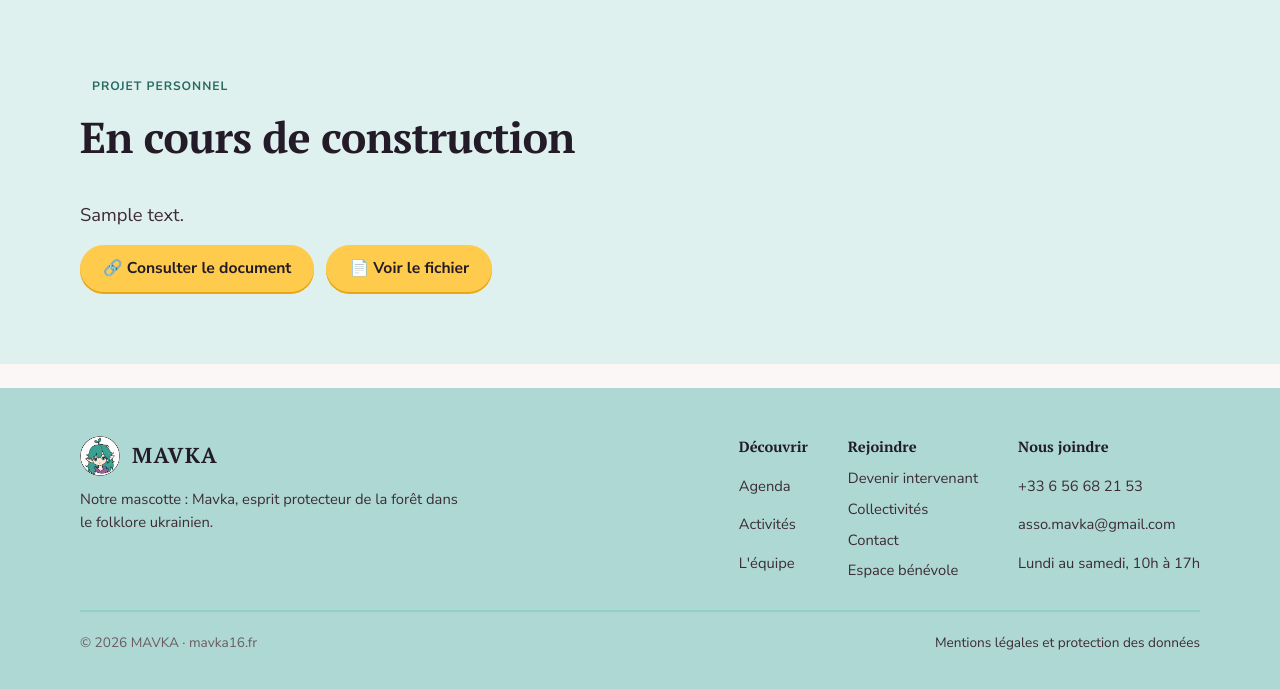
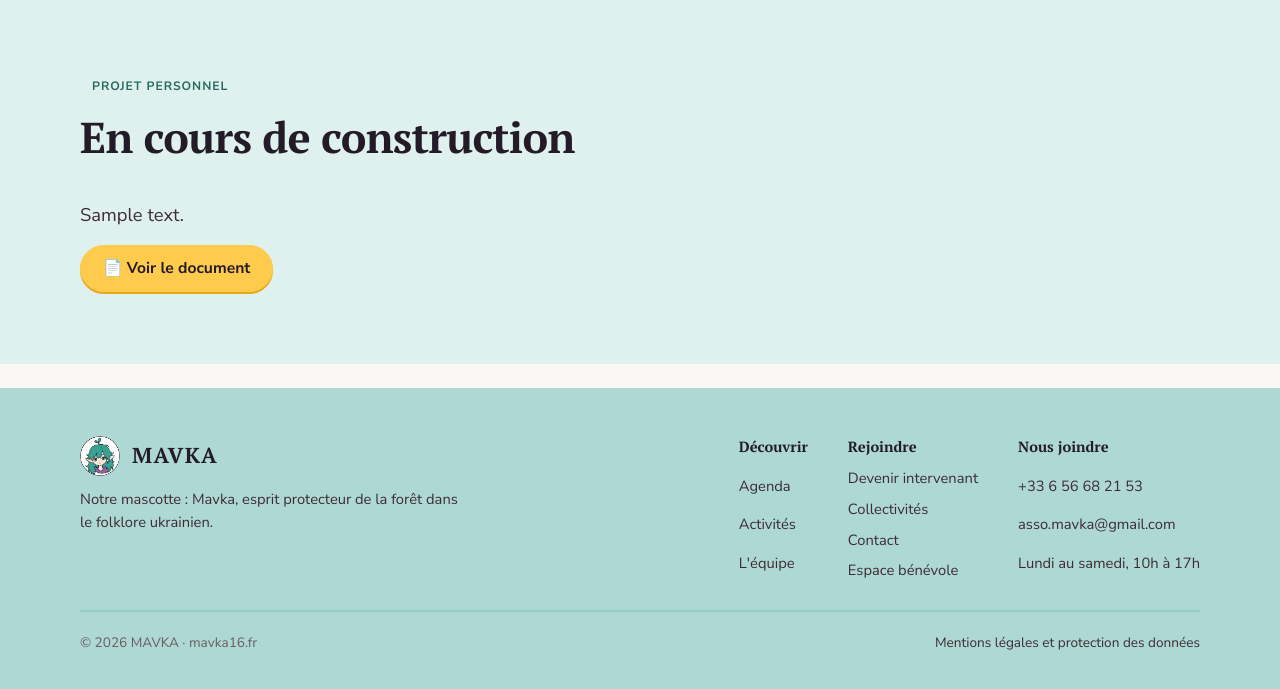
Before and after one commit to assomavka-mas/MAVKA-admin, a PHP site: page /intervenant.php?id=1 in a window 1280 px wide. Shown: the part 2372-3061 px from the top of the page. Run offline with PHP 8.4, Linux system fonts and the light colour scheme; tables that the repository leaves empty hold one stand-in row (values such as "Sample post"); grey boxes marked "Sample" are stand-in pictures.

Commit message:
Un seul bouton document dans le bloc "Projet personnel"
Fichier téléversé prioritaire sur le lien (le fichier est
généralement le geste le plus récent) — évite les deux boutons
jaunes côte à côte remontés par Larysa (lien Drive + PDF).

Co-Authored-By: Claude Sonnet 5 <noreply@anthropic.com>
Claude-Session: https://claude.ai/code/session_01UY3iUaiudK9LGosJdDt1VG

```diff
--- a/intervenant.php
+++ b/intervenant.php
@@ -23,10 +23,13 @@ $photoUrl = ($iv && $iv['photo'] && $iv['dossier'])
 // consultable en plus — les objectifs (admin/intervenant-form.php, section Suivi interne)
 // restent, eux, strictement privés. Rien de renseigné = pas de bloc du tout.
 $projetPublic = $iv && (!empty($iv['projet_developpement_description']) || !empty($iv['projet_developpement']) || !empty($iv['projet_developpement_fichier']));
-$projetLien = $iv['projet_developpement'] ?? null;
 $projetFichierUrl = ($iv && !empty($iv['projet_developpement_fichier']) && $iv['dossier'])
     ? '/assets/uploads/intervenants/' . rawurlencode($iv['dossier']) . '/' . rawurlencode($iv['projet_developpement_fichier'])
     : null;
+// Un seul bouton, jamais les deux : le fichier téléversé prime sur le lien (le fichier est
+// généralement la version la plus à jour — c'est le dernier geste que fait la personne/Larysa).
+$projetDocUrl = $projetFichierUrl ?: ($iv['projet_developpement'] ?? null);
+$projetDocLabel = $projetFichierUrl ? '📄 Voir le document' : '🔗 Consulter le document';
 
 // Présentation / Parcours / Ma vision, affichés en onglets (pilule) sur la page publique.
 $sections = [];
@@ -180,11 +183,8 @@ if ($iv) {
         <h2>En cours de construction</h2>
       </div>
       <?php if ($iv['projet_developpement_description']): ?><p class="lede" style="white-space:pre-line"><?= htmlspecialchars($iv['projet_developpement_description']) ?></p><?php endif; ?>
-      <?php if ($projetLien || $projetFichierUrl): ?>
-      <div class="actions" style="display:flex;gap:12px;flex-wrap:wrap;margin-top:16px">
-        <?php if ($projetLien): ?><a class="btn btn-ghost" href="<?= htmlspecialchars($projetLien) ?>" target="_blank" rel="noopener">🔗 Consulter le document</a><?php endif; ?>
-        <?php if ($projetFichierUrl): ?><a class="btn btn-ghost" href="<?= htmlspecialchars($projetFichierUrl) ?>" target="_blank" rel="noopener">📄 Voir le fichier</a><?php endif; ?>
-      </div>
+      <?php if ($projetDocUrl): ?>
+      <p style="margin-top:16px"><a class="btn btn-ghost" href="<?= htmlspecialchars($projetDocUrl) ?>" target="_blank" rel="noopener"><?= $projetDocLabel ?></a></p>
       <?php endif; ?>
     </div>
   </section>
```
